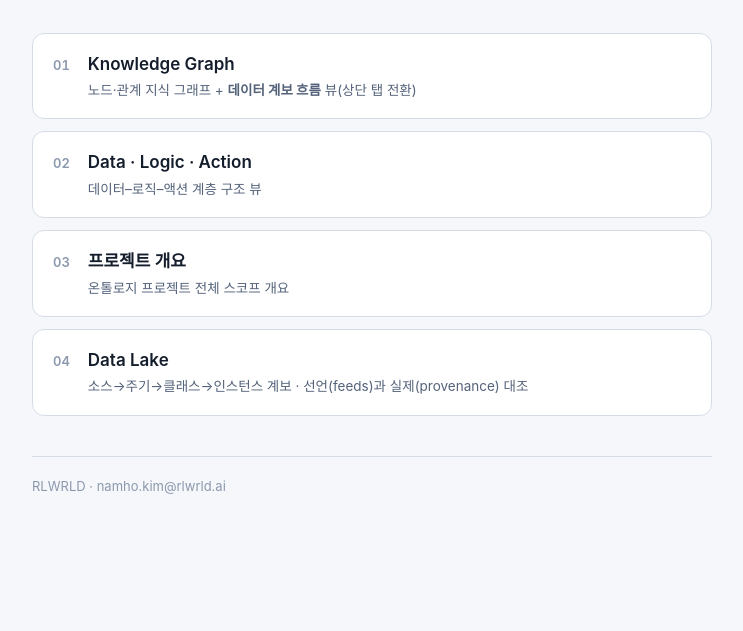
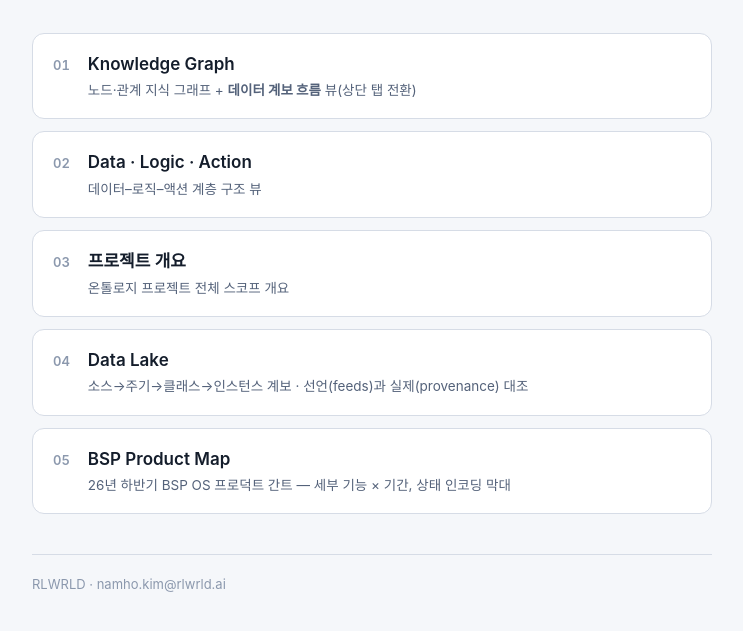
Before and after one commit to Andrew-namho-kim/rlwrld-ontology-artifacts, a plain HTML site: page index.html in a window 1280 px wide. Shown: the part 209-840 px from the top of the page, without its empty margins (268-1011 px from the left). Before the commit the page ends 800 px from the top, so only its background shows below. Drawn offline with Linux system fonts and the light colour scheme.

Commit message:
List BSP Product Map in landing page and README
Co-Authored-By: Claude Opus 4.8 <noreply@anthropic.com>

```diff
--- a/index.html
+++ b/index.html
@@ -68,6 +68,10 @@
       <span class="n">04</span>
       <span><span class="t">Data Lake</span><span class="d">소스→주기→클래스→인스턴스 계보 · 선언(feeds)과 실제(provenance) 대조</span></span>
     </a></li>
+    <li><a class="card" href="bsp-product-map.html">
+      <span class="n">05</span>
+      <span><span class="t">BSP Product Map</span><span class="d">26년 하반기 BSP OS 프로덕트 간트 — 세부 기능 × 기간, 상태 인코딩 막대</span></span>
+    </a></li>
   </ul>
   <footer>RLWRLD · namho.kim@rlwrld.ai</footer>
 </main>
```
Also changed, not shown: 1 other file.
